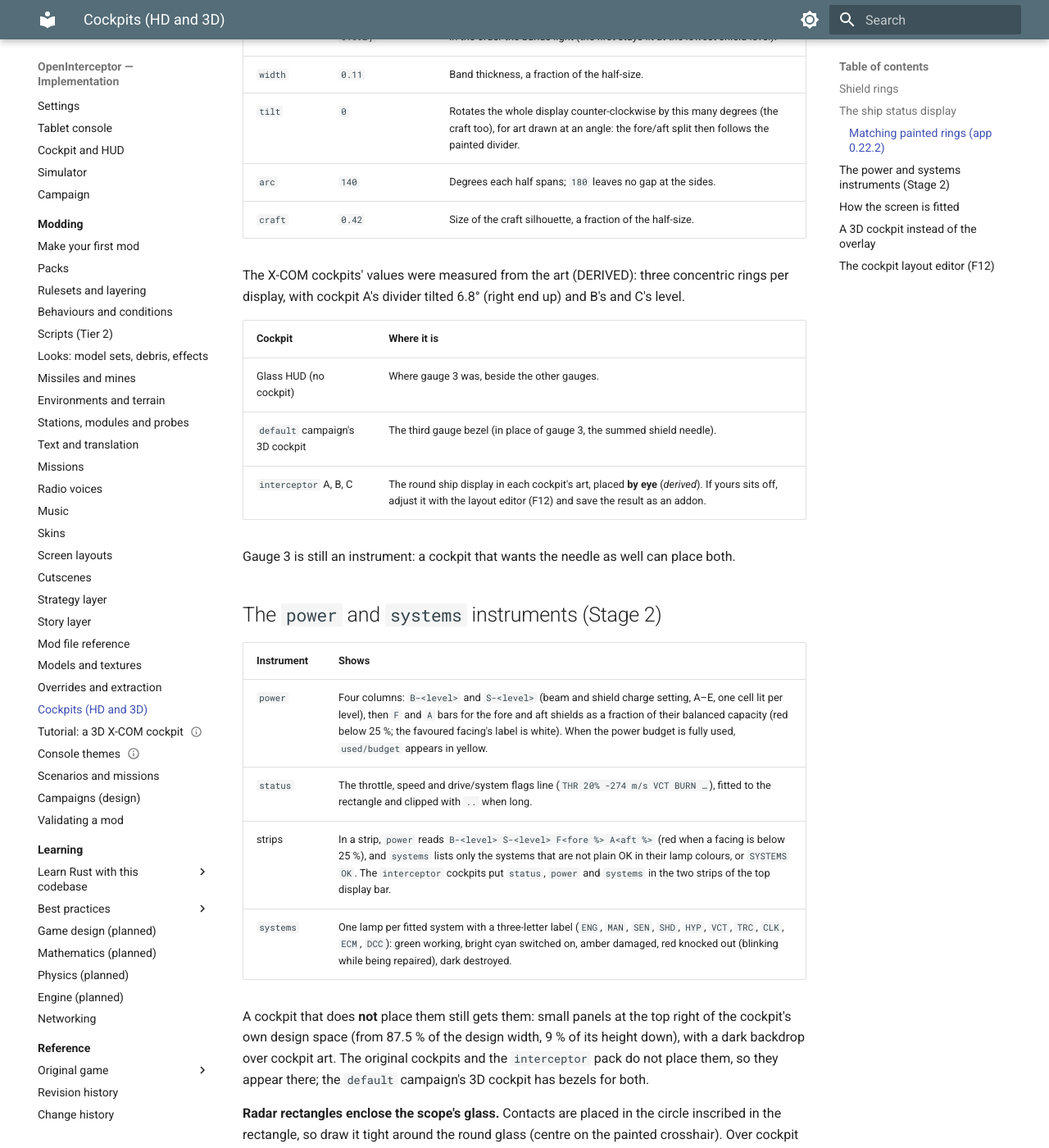
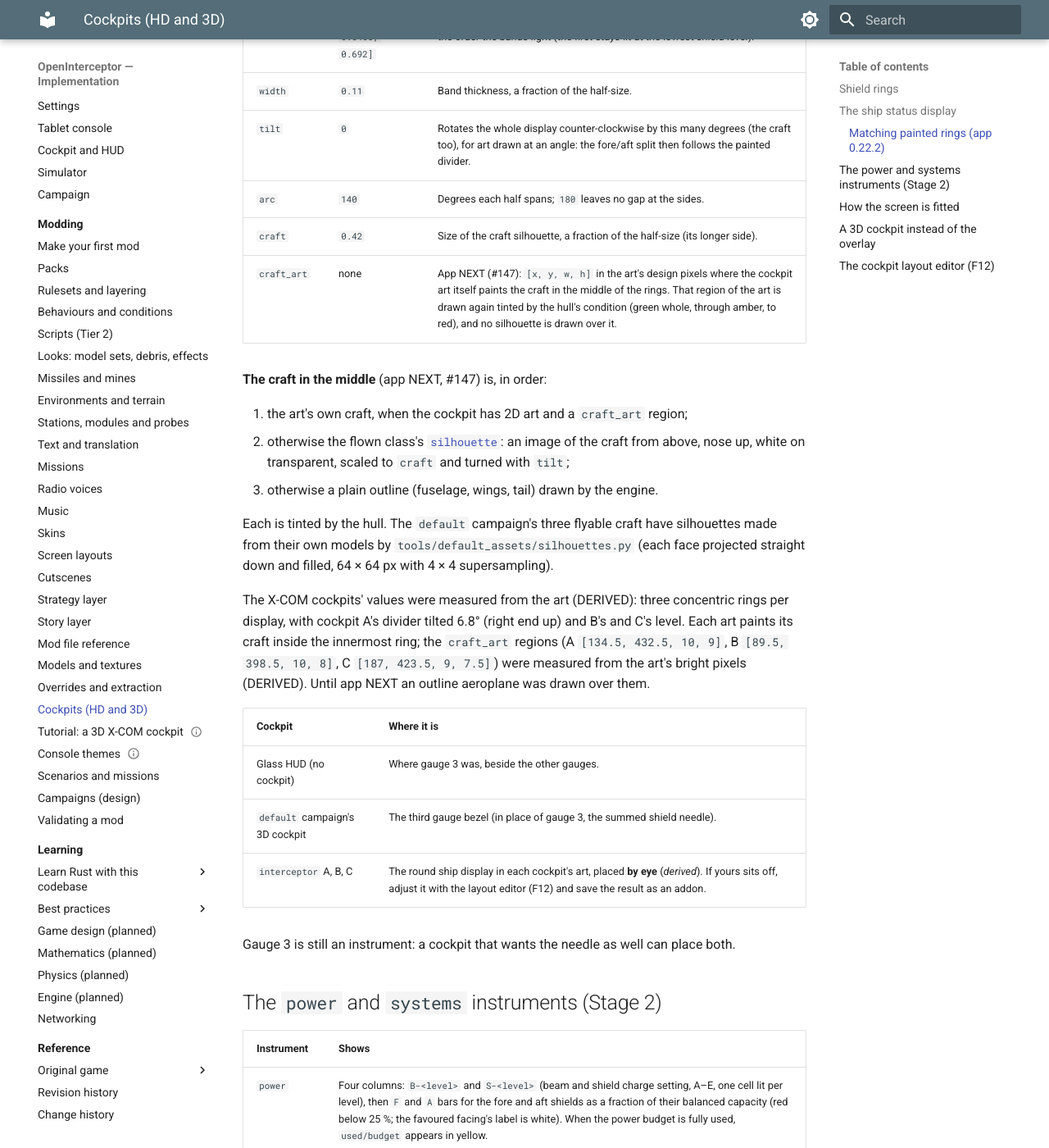
Before and after one commit to bbogovich/OpenInterceptor, an MkDocs documentation site: the page built from docs/modding/cockpits.md, in a window 1280 px wide and 1400 px high, scrolled down 2417 px. Shown: the whole window at 82% size. Built offline with MkDocs 1.6.1 and Material for MkDocs 9.7.7, drawn with Linux system fonts in a browser that asks for light colours.

Commit message:
Docs: the craft in the middle of the ship status display (#147)
Issue: #147
Co-Authored-By: Claude Opus 5.5 <noreply@anthropic.com>

```diff
--- a/docs/modding/cockpits.md
+++ b/docs/modding/cockpits.md
@@ -84,10 +84,25 @@ cockpits:
 | `width` | `0.11` | Band thickness, a fraction of the half-size. |
 | `tilt` | `0` | Rotates the whole display counter-clockwise by this many degrees (the craft too), for art drawn at an angle: the fore/aft split then follows the painted divider. |
 | `arc` | `140` | Degrees each half spans; `180` leaves no gap at the sides. |
-| `craft` | `0.42` | Size of the craft silhouette, a fraction of the half-size. |
+| `craft` | `0.42` | Size of the craft silhouette, a fraction of the half-size (its longer side). |
+| `craft_art` | none | App NEXT (#147): `[x, y, w, h]` in the art's design pixels where the cockpit art itself paints the craft in the middle of the rings. That region of the art is drawn again tinted by the hull's condition (green whole, through amber, to red), and no silhouette is drawn over it. |
+
+**The craft in the middle** (app NEXT, #147) is, in order:
+
+1. the art's own craft, when the cockpit has 2D art and a `craft_art` region;
+2. otherwise the flown class's [`silhouette`](reference.md#ships-and-objects): an image of the
+   craft from above, nose up, white on transparent, scaled to `craft` and turned with `tilt`;
+3. otherwise a plain outline (fuselage, wings, tail) drawn by the engine.
+
+Each is tinted by the hull. The `default` campaign's three flyable craft have silhouettes made
+from their own models by `tools/default_assets/silhouettes.py` (each face projected straight
+down and filled, 64 × 64 px with 4 × 4 supersampling).
 
 The X-COM cockpits' values were measured from the art (DERIVED): three concentric rings per
-display, with cockpit A's divider tilted 6.8° (right end up) and B's and C's level.
+display, with cockpit A's divider tilted 6.8° (right end up) and B's and C's level. Each art
+paints its craft inside the innermost ring; the `craft_art` regions (A `[134.5, 432.5, 10, 9]`,
+B `[89.5, 398.5, 10, 8]`, C `[187, 423.5, 9, 7.5]`) were measured from the art's bright pixels
+(DERIVED). Until app NEXT an outline aeroplane was drawn over them.
 
 | Cockpit | Where it is |
 |---|---|
```
Also changed, not shown: docs/implementation/status.md (+8 -0 lines), docs/implementation/testing/manual-tests.md (+8 -0 lines), docs/modding/reference.md (+1 -0 lines).
